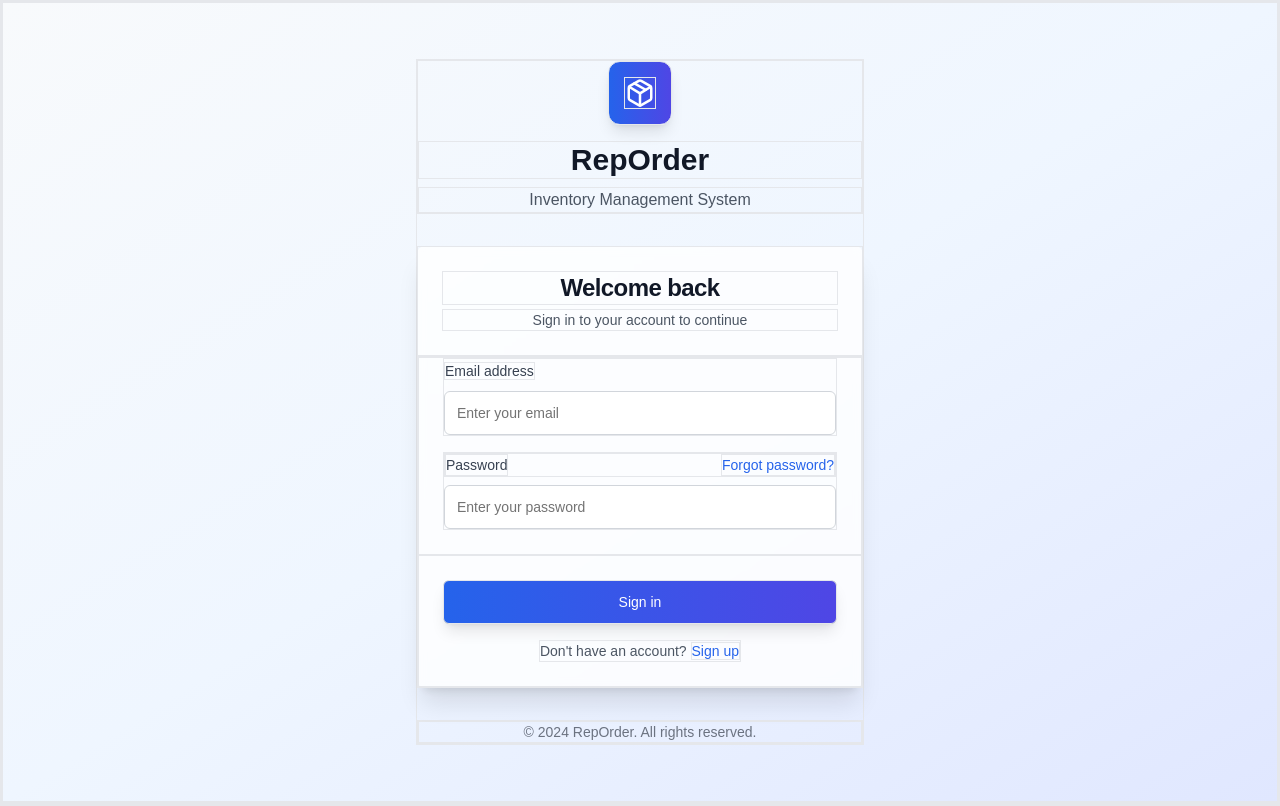
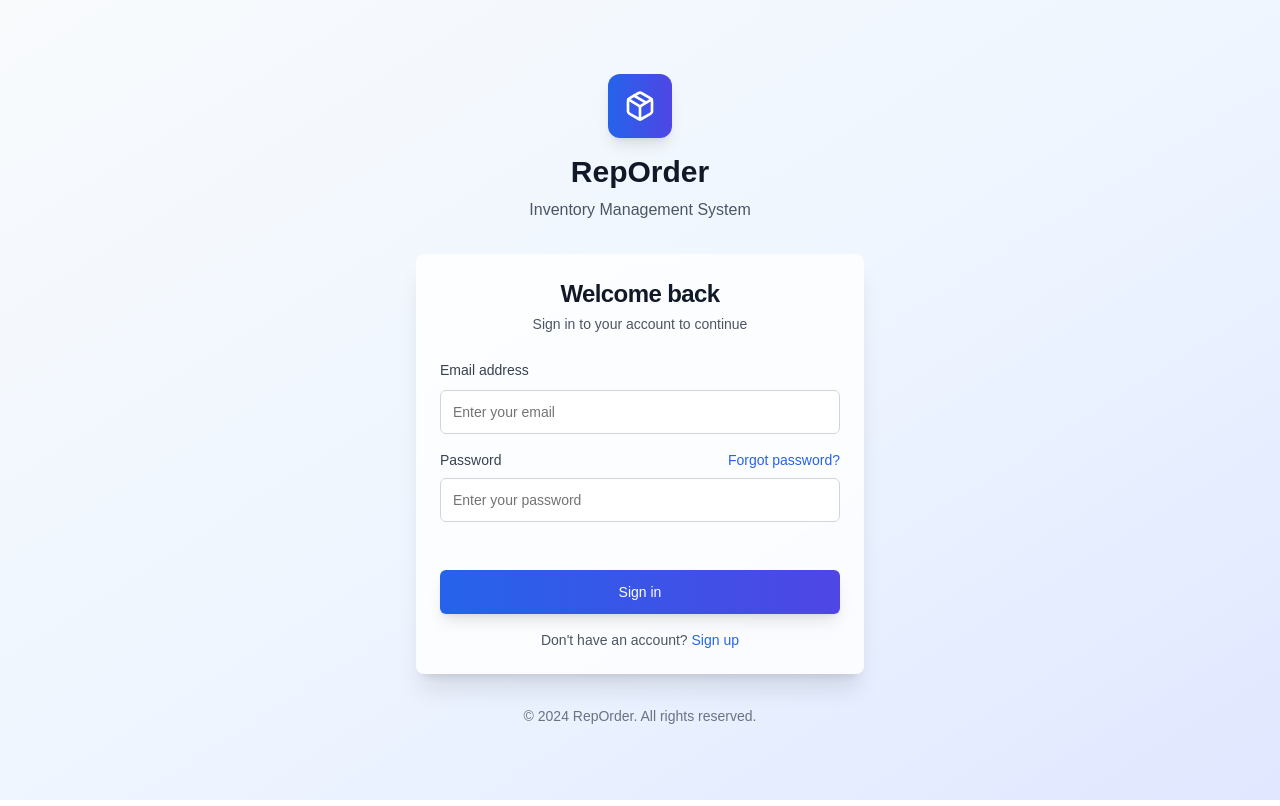
Before and after one commit to bluebird1313/reporder, a Next.js app: page /sign-in in a window 1280 px wide. Built offline with nearby package versions, Linux system fonts and the light colour scheme; no server answers.

Commit message:
fix: remove unwanted borders

```diff
--- a/src/app/globals.css
+++ b/src/app/globals.css
@@ -85,9 +85,6 @@ body {
 }
 
 @layer base {
-  * {
-    @apply border;
-  }
   body {
     @apply bg-background text-foreground;
   }
--- a/src/components/dashboard/TopSellersSection.tsx
+++ b/src/components/dashboard/TopSellersSection.tsx
@@ -284,7 +284,7 @@ export function TopSellersSection() {
           </div>
 
           {expandedChannel && (
-            <div className="border rounded-lg">
+            <div className="rounded-lg">
               <div className="border-t bg-muted/20">
                 <div className="p-4">
                   <div className="grid grid-cols-2 md:grid-cols-3 lg:grid-cols-6 gap-2 mb-4">
```
